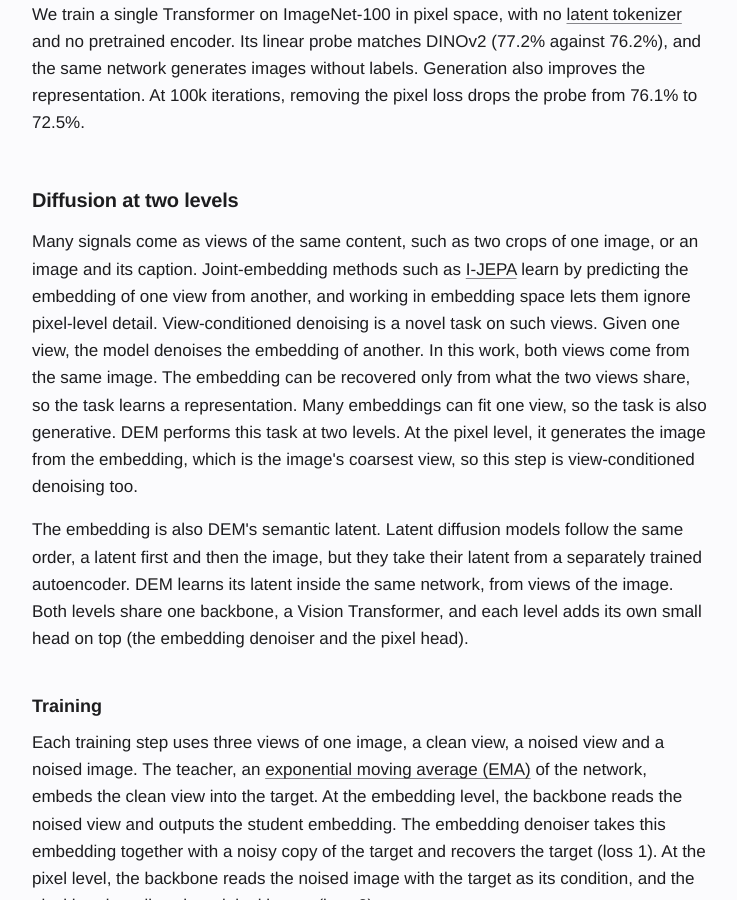
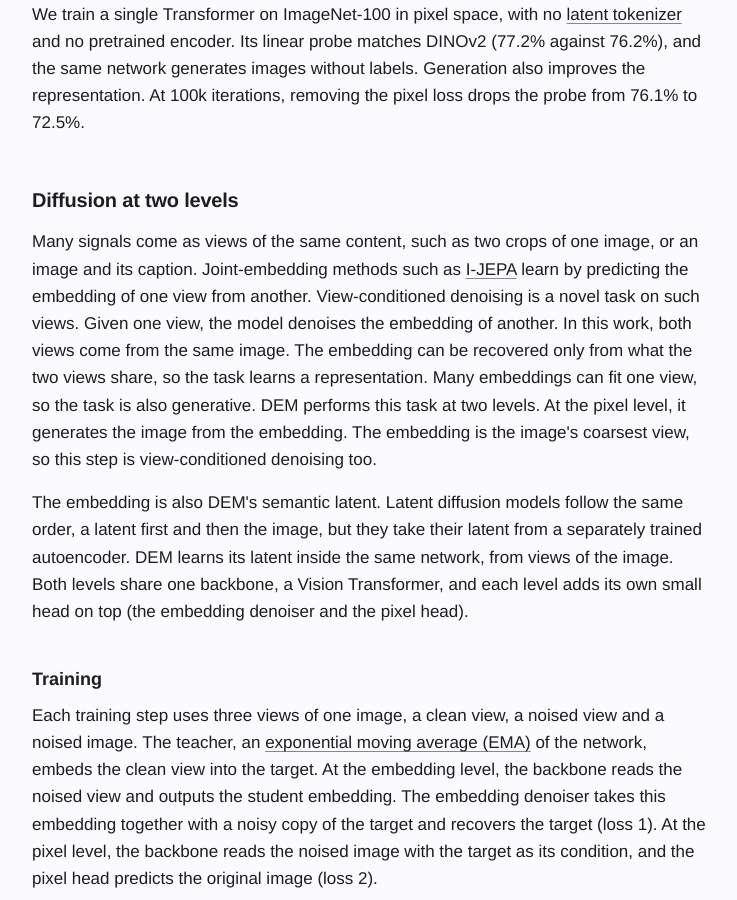
Before and after one commit to rabiulcste/rabiulcste.github.io, a Jekyll site: the page built from dem-denoising-embeddings/index.html, in a window 1280 px wide and 900 px high, scrolled down 1541 px. Shown: the whole window, without its empty margins (268-1005 px from the left). Built offline with Jekyll 4.4.1, drawn with Linux system fonts in a browser that asks for light colours; some of the changed text lies outside the part shown.

Commit message:
DEM page: trim crammed sentences

```diff
--- a/dem-denoising-embeddings/index.html
+++ b/dem-denoising-embeddings/index.html
@@ -247,7 +247,7 @@ bibtex: |
 
 <section id="method">
     <h2>Diffusion at two levels</h2>
-    <p>Many signals come as views of the same content, such as two crops of one image, or an image and its caption. Joint-embedding methods such as <a href="https://arxiv.org/abs/2301.08243">I-JEPA</a> learn by predicting the embedding of one view from another, and working in embedding space lets them ignore pixel-level detail. View-conditioned denoising is a novel task on such views. Given one view, the model denoises the embedding of another. In this work, both views come from the same image. The embedding can be recovered only from what the two views share, so the task learns a representation. Many embeddings can fit one view, so the task is also generative. DEM performs this task at two levels. At the pixel level, it generates the image from the embedding, which is the image's coarsest view, so this step is view-conditioned denoising too.</p>
+    <p>Many signals come as views of the same content, such as two crops of one image, or an image and its caption. Joint-embedding methods such as <a href="https://arxiv.org/abs/2301.08243">I-JEPA</a> learn by predicting the embedding of one view from another. View-conditioned denoising is a novel task on such views. Given one view, the model denoises the embedding of another. In this work, both views come from the same image. The embedding can be recovered only from what the two views share, so the task learns a representation. Many embeddings can fit one view, so the task is also generative. DEM performs this task at two levels. At the pixel level, it generates the image from the embedding. The embedding is the image's coarsest view, so this step is view-conditioned denoising too.</p>
     <p>The embedding is also DEM's semantic latent. Latent diffusion models follow the same order, a latent first and then the image, but they take their latent from a separately trained autoencoder. DEM learns its latent inside the same network, from views of the image. Both levels share one backbone, a Vision Transformer, and each level adds its own small head on top (the embedding denoiser and the pixel head).</p>
     <h3>Training</h3>
     <p>Each training step uses three views of one image, a clean view, a noised view and a noised image. The teacher, an <a href="https://arxiv.org/abs/2104.14294">exponential moving average (EMA)</a> of the network, embeds the clean view into the target. At the embedding level, the backbone reads the noised view and outputs the student embedding. The embedding denoiser takes this embedding together with a noisy copy of the target and recovers the target (loss 1). At the pixel level, the backbone reads the noised image with the target as its condition, and the pixel head predicts the original image (loss 2).</p>
@@ -423,7 +423,7 @@ bibtex: |
 
 <section id="views">
     <h2>Views as noise maps</h2>
-    <p>To train both levels as one task, we need them to read the same inputs. Self-supervised learning (SSL) methods learn from masked or cropped views, and diffusion models learn from images with noise on every patch. Masking or cropping a patch has the same effect as noising it fully, so a single noising process that <a href="https://arxiv.org/abs/2407.01392">sets a noise level for each patch</a> can produce both kinds of input. DEM draws all of its inputs from this one process, and we describe each input by its noise map, the noise level of every patch. The student sees a noised view, which combines a mask with noise, and the teacher sees a clean view. The pixel pass sees a noised image, the whole image at one noise level.</p>
+    <p>To train both levels as one task, we need them to read the same inputs. Self-supervised learning (SSL) methods learn from masked or cropped views, and diffusion models learn from images with noise on every patch. Masking or cropping a patch has the same effect as noising it fully, so a single noising process that <a href="https://arxiv.org/abs/2407.01392">sets a noise level for each patch</a> can produce both kinds of input. DEM draws all of its inputs from this one process. We describe each input by its noise map, which gives the noise level of every patch. The student sees a noised view, which combines a mask with noise, and the teacher sees a clean view. The pixel pass sees a noised image, the whole image at one noise level.</p>
     <figure class="dem-fig">
         <div class="dem-views">
             <figure class="dem-view"><figcaption><span>Clean</span><span class="dem-role sl">clean view</span></figcaption><svg class="dem-map" viewBox="0 0 80 80" aria-hidden="true"><rect width="80" height="80" fill="#fff"/><path d="M10 0V80M0 10H80M20 0V80M0 20H80M30 0V80M0 30H80M40 0V80M0 40H80M50 0V80M0 50H80M60 0V80M0 60H80M70 0V80M0 70H80" stroke="#fff" stroke-width="0.8"/></svg><img src="view_clean.webp" width="64" height="64" alt="A clean image of a dog, with an all-white noise map." loading="lazy"></figure>
```
Also changed, not shown: other parts of dem-denoising-embeddings/index.html (+1 -1 lines).
